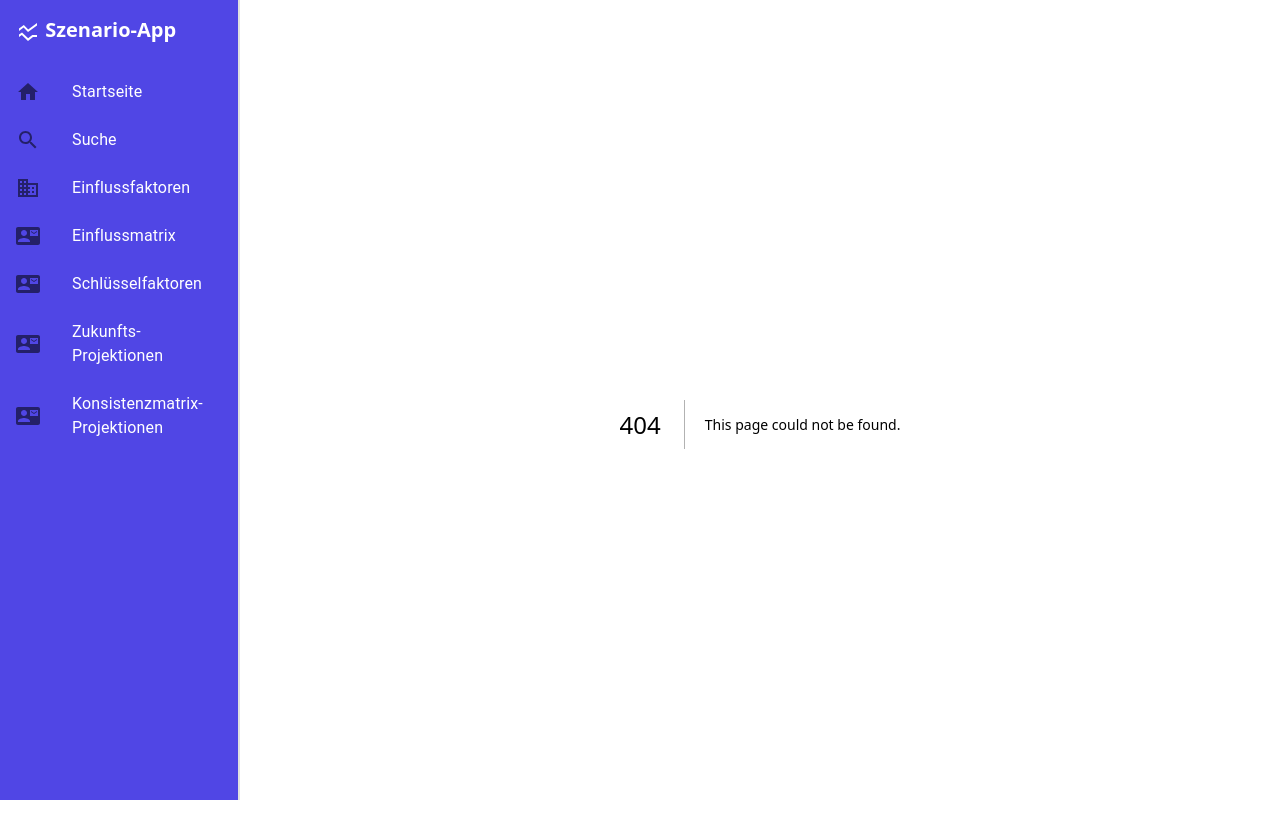
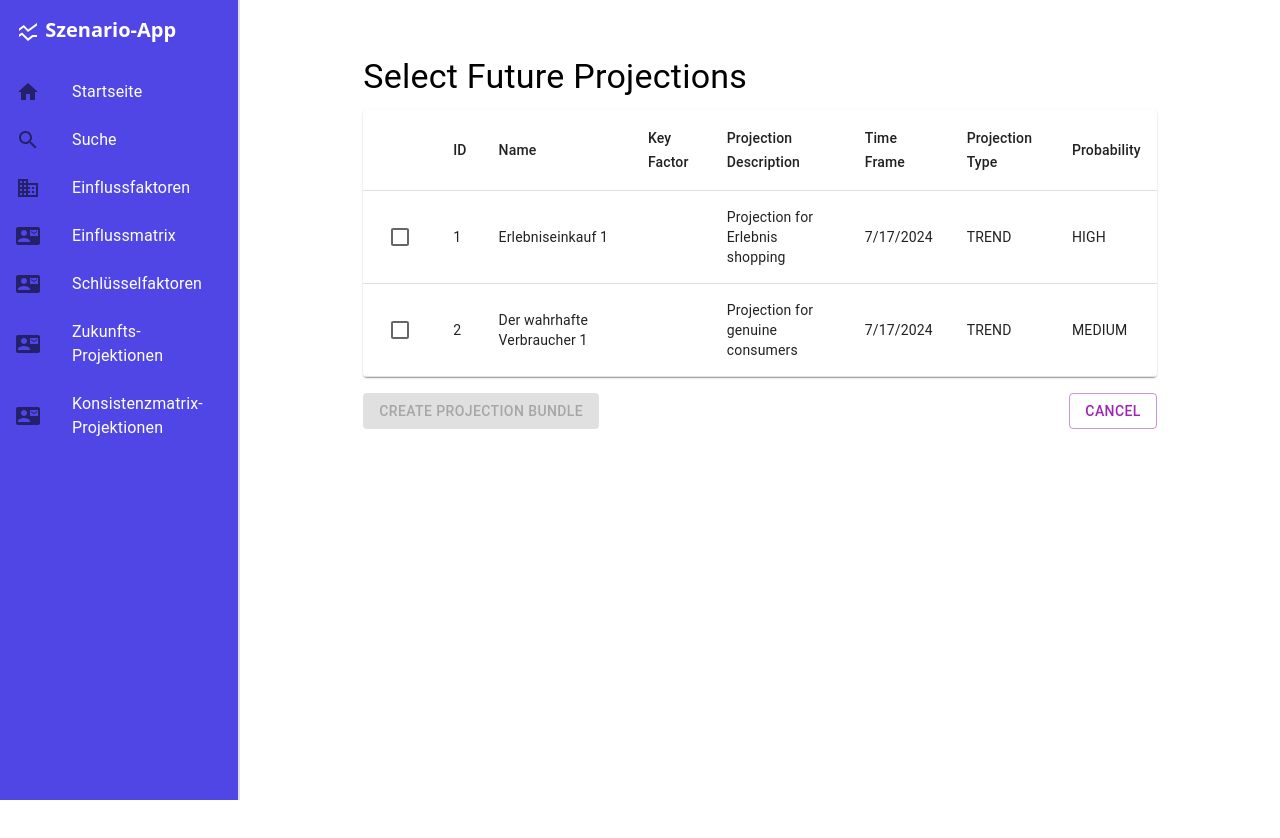
Before and after one commit to WWI2021G/scenario-manager, a Next.js app in the folder frontend/: page /create-projection-bundle in a window 1280 px wide. Before the commit this address had no page. Shown: the top 838 px of the page. After the commit the page ends 800 px from the top, so only its background shows below. Built offline with nearby package versions, Linux system fonts and the light colour scheme.

Commit message:
Added projection bundeling

```diff
--- a/frontend/src/app/metadata.ts
+++ b/frontend/src/app/metadata.ts
@@ -2,6 +2,6 @@
 import type { Metadata } from "next";
 
 export const metadata: Metadata = {
-  title: "Create Next App",
-  description: "Generated by create next app",
+  title: "Szenario Manager",
+  description: "A tool to manage scenarios and their influencing factors",
 };
--- /dev/null
+++ b/frontend/src/components/sub/FutureProjectionSelection.tsx
@@ -0,0 +1,104 @@
+import React, { useState } from 'react';
+import { Box, Button, Checkbox, Table, TableBody, TableCell, TableContainer, TableHead, TableRow, Paper, Typography } from '@mui/material';
+import { KeyFactor, FutureProjection, ProjectionType, Probability } from '@/types';
+
+const dummyFutureProjections: FutureProjection[] = [
+  {
+    id: 1,
+    name: 'Erlebniseinkauf 1',
+    keyFactor: {} as KeyFactor,
+    projectionDescription: 'Projection for Erlebnis shopping',
+    timeFrame: new Date(),
+    projectionType: ProjectionType.TREND,
+    probability: Probability.HIGH,
+  },
+  {
+    id: 2,
+    name: 'Der wahrhafte Verbraucher 1',
+    keyFactor: {} as KeyFactor,
+    projectionDescription: 'Projection for genuine consumers',
+    timeFrame: new Date(),
+    projectionType: ProjectionType.TREND,
+    probability: Probability.MEDIUM,
+  },
+  // Add more dummy data as needed
+];
+
+interface FutureProjectionSelectionProps {
+  onCreateBundle: (selectedProjections: FutureProjection[]) => void;
+  onCancel: () => void;
+}
+
+const FutureProjectionSelection: React.FC<FutureProjectionSelectionProps> = ({ onCreateBundle, onCancel }) => {
+  const [selectedProjections, setSelectedProjections] = useState<FutureProjection[]>([]);
+
+  const handleSelectProjection = (projection: FutureProjection) => {
+    setSelectedProjections((prev) =>
+      prev.includes(projection)
+        ? prev.filter((p) => p.id !== projection.id)
+        : [...prev, projection]
+    );
+  };
+
+  const handleCreateBundle = () => {
+    onCreateBundle(selectedProjections);
+  };
+
+  return (
+    <Box sx={{ width: '80%', margin: '0 auto', mt: 4 }}>
+      <Typography variant="h4" component="h1" gutterBottom>
+        Select Future Projections
+      </Typography>
+      <TableContainer component={Paper}>
+        <Table>
+          <TableHead>
+            <TableRow>
+              <TableCell />
+              <TableCell>ID</TableCell>
+              <TableCell>Name</TableCell>
+              <TableCell>Key Factor</TableCell>
+              <TableCell>Projection Description</TableCell>
+              <TableCell>Time Frame</TableCell>
+              <TableCell>Projection Type</TableCell>
+              <TableCell>Probability</TableCell>
+            </TableRow>
+          </TableHead>
+          <TableBody>
+            {dummyFutureProjections.map((projection) => (
+              <TableRow key={projection.id}>
+                <TableCell>
+                  <Checkbox
+                    checked={selectedProjections.includes(projection)}
+                    onChange={() => handleSelectProjection(projection)}
+                  />
+                </TableCell>
+                <TableCell>{projection.id}</TableCell>
+                <TableCell>{projection.name}</TableCell>
+                <TableCell>{projection.keyFactor.title}</TableCell>
+                <TableCell>{projection.projectionDescription}</TableCell>
+                <TableCell>{projection.timeFrame.toLocaleDateString()}</TableCell>
+                <TableCell>{projection.projectionType}</TableCell>
+                <TableCell>{projection.probability}</TableCell>
+              </TableRow>
+            ))}
+          </TableBody>
+        </Table>
+      </TableContainer>
+      <Box sx={{ display: 'flex', justifyContent: 'space-between', mt: 2 }}>
+        <Button
+          variant="contained"
+          color="primary"
+          onClick={handleCreateBundle}
+          disabled={selectedProjections.length === 0}
+        >
+          Create Projection Bundle
+        </Button>
+        <Button variant="outlined" color="secondary" onClick={onCancel}>
+          Cancel
+        </Button>
+      </Box>
+    </Box>
+  );
+};
+
+export default FutureProjectionSelection;
--- /dev/null
+++ b/frontend/src/components/sub/ProjectionBundleTable.tsx
@@ -0,0 +1,78 @@
+import React, { useState } from 'react';
+import { Box, Button, Table, TableBody, TableCell, TableContainer, TableHead, TableRow, Paper, Typography } from '@mui/material';
+import { ProjectionBundle, FutureProjection, Probability } from '@/types';
+import FutureProjectionSelection from './FutureProjectionSelection';
+
+const ProjectionBundleTable: React.FC = () => {
+  const [projectionBundles, setProjectionBundles] = useState<ProjectionBundle[]>([]);
+  const [showSelection, setShowSelection] = useState(false);
+
+  const handleCreateBundle = (selectedProjections: FutureProjection[]) => {
+    const newBundle: ProjectionBundle = {
+      id: Math.floor(Math.random() * 1000),
+      name: `Projection Bundle ${Math.floor(Math.random() * 1000)}`,
+      description: 'A new projection bundle',
+      projections: selectedProjections,
+      numberOfPartialInconsistencies: 9,
+      pValue: 100,
+      probability: selectedProjections.reduce((acc, proj) => {
+        const prob = proj.probability === Probability.HIGH ? 0.8 : proj.probability === Probability.MEDIUM ? 0.5 : 0.2;
+        return acc * prob;
+      }, 1),
+    };
+
+    setProjectionBundles([...projectionBundles, newBundle]);
+    setShowSelection(false);
+  };
+
+  return (
+    <Box sx={{ width: '80%', margin: '0 auto', mt: 4 }}>
+      <Typography variant="h4" component="h1" gutterBottom>
+        Projection Bundles
+      </Typography>
+      {showSelection ? (
+        <FutureProjectionSelection onCreateBundle={handleCreateBundle} onCancel={() => setShowSelection(false)} />
+      ) : (
+        <>
+          <Button variant="contained" color="primary" onClick={() => setShowSelection(true)} sx={{ mb: 2 }}>
+            Create New Projection Bundle
+          </Button>
+          <TableContainer component={Paper}>
+            <Table>
+              <TableHead>
+                <TableRow>
+                  <TableCell>ID</TableCell>
+                  <TableCell>Name</TableCell>
+                  <TableCell>Description</TableCell>
+                  <TableCell>Consistency Value</TableCell>
+                  <TableCell>Number of Partial Inconsistencies</TableCell>
+                  <TableCell>p-Value</TableCell>
+                  <TableCell>Probability</TableCell>
+                  <TableCell>Zusammensetzung</TableCell>
+                </TableRow>
+              </TableHead>
+              <TableBody>
+                {projectionBundles.map((bundle) => (
+                  <TableRow key={bundle.id}>
+                    <TableCell>PB-{bundle.id}</TableCell>
+                    <TableCell>{bundle.name}</TableCell>
+                    <TableCell>{bundle.description}</TableCell>
+                    <TableCell>{bundle.probability}</TableCell>
+                    <TableCell>{bundle.numberOfPartialInconsistencies}</TableCell>
+                    <TableCell>{bundle.pValue}</TableCell>
+                    <TableCell>{bundle.probability}</TableCell>
+                    <TableCell>
+                      {bundle.projections.slice(0, 4).map((projection) => projection.name).join(', ')}
+                    </TableCell>
+                  </TableRow>
+                ))}
+              </TableBody>
+            </Table>
+          </TableContainer>
+        </>
+      )}
+    </Box>
+  );
+};
+
+export default ProjectionBundleTable;
--- /dev/null
+++ b/frontend/src/pages/create-projection-bundle/index.tsx
@@ -0,0 +1,14 @@
+// pages/create-projection-bundle.tsx
+import React from "react";
+import FutureProjectionSelection from "@/components/sub/FutureProjectionSelection";
+import RootLayout from "@/components/main/RootLayout";
+
+const CreateProjectionBundlePage: React.FC = () => {
+  return (
+    <RootLayout>
+      <FutureProjectionSelection />
+    </RootLayout>
+  );
+};
+
+export default CreateProjectionBundlePage;
--- /dev/null
+++ b/frontend/src/pages/projection-bundles/index.tsx
@@ -0,0 +1,14 @@
+// pages/projection-bundles.tsx
+import React from 'react';
+import ProjectionBundleTable from '@/components/sub/ProjectionBundleTable';
+import RootLayout from '@/components/main/RootLayout';
+
+const ProjectionBundlesPage: React.FC = () => {
+  return (
+    <RootLayout>
+      <ProjectionBundleTable />
+    </RootLayout>
+  );
+};
+
+export default ProjectionBundlesPage;
--- a/frontend/src/types.ts
+++ b/frontend/src/types.ts
@@ -46,6 +46,9 @@ export interface ProjectionBundle {
   name: string;
   description: string;
   projections: FutureProjection[];
+  numberOfPartialInconsistencies: number;
+  pValue: number;
+  probability: number;
 }
 
 export interface ScenarioProject {
```
